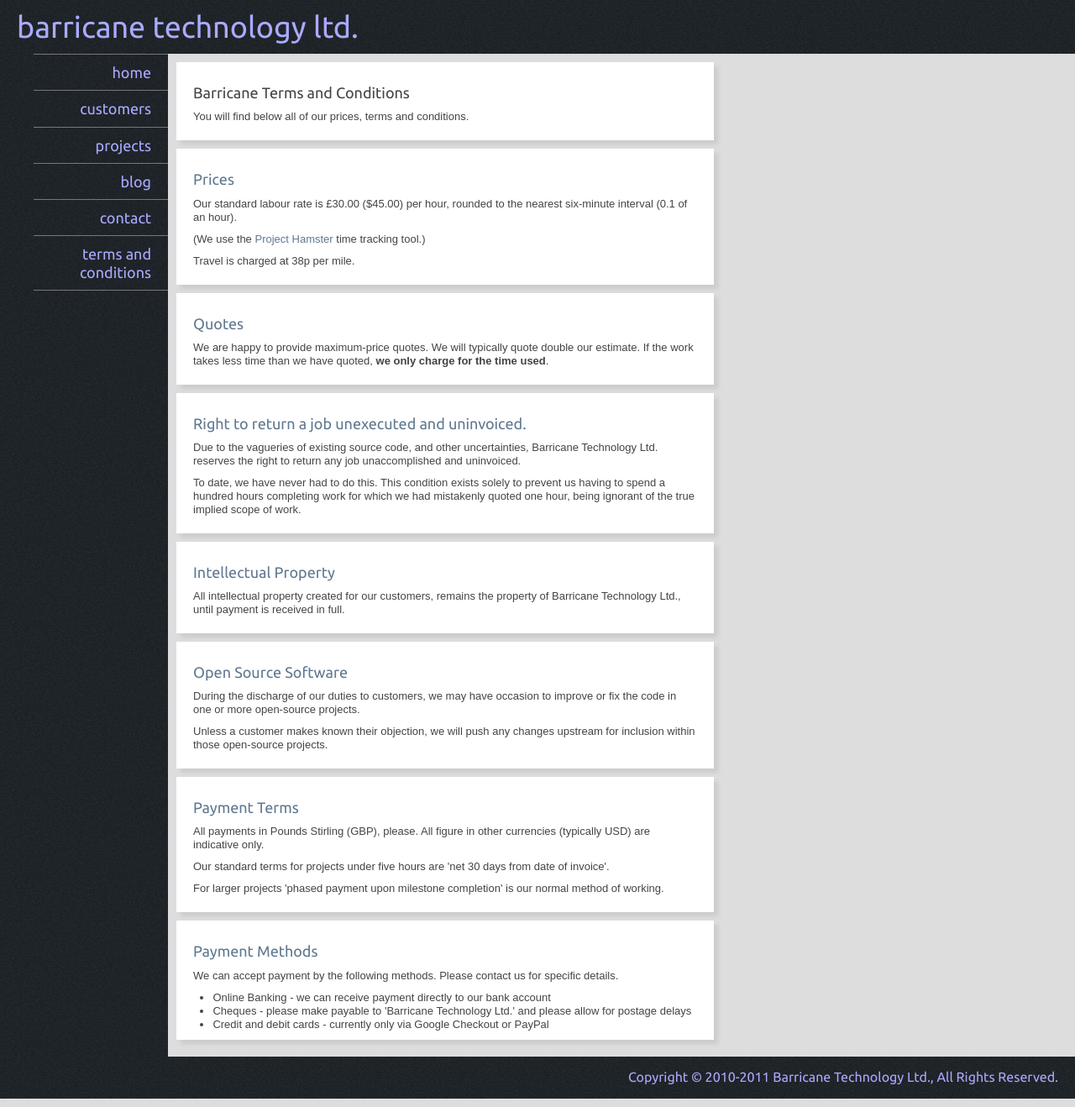
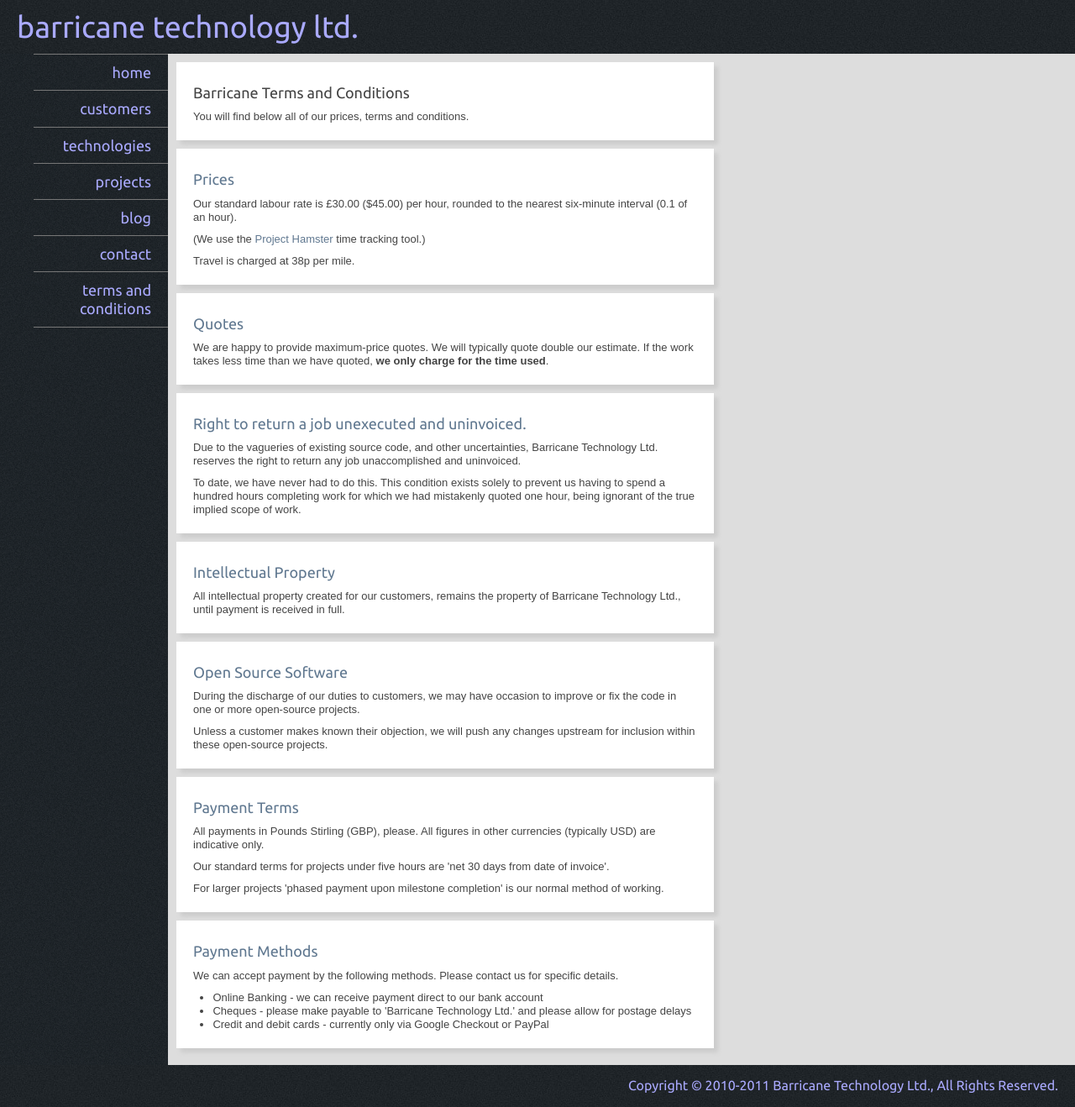
Before and after one commit to chrisdew/chrisdew.github.com, a Jekyll site: the page built from terms-and-conditions.html, in a window 1280 px wide. Shown: the whole page at 84% size. Built offline with Jekyll 4.4.1, drawn with Linux system fonts in a browser that asks for light colours; nearby versions of some CDN libraries; Markdown is read by kramdown in place of the engine named in the settings.

Commit message:
technologies

```diff
--- a/_layouts/default.html
+++ b/_layouts/default.html
@@ -63,6 +63,7 @@
           <ul>
             <li><a href="/">home</a></li>
             <li><a href="/customers">customers</a></li>
+            <li><a href="/technologies">technologies</a></li>
             <li><a href="/projects">projects</a></li>
             <li><a href="/blog">blog</a></li>
             <li><a href="/contact">contact</a></li>
--- a/css/index.css
+++ b/css/index.css
@@ -115,6 +115,10 @@ article p {
     margin-top: 10px;
     margin-bottom: 10px;
 }
+article ul {
+    margin-top: 10px;
+    margin-bottom: 10px;
+}
 
 #footer {
     font-family: 'Ubuntu', serif;
--- a/index.html
+++ b/index.html
@@ -36,6 +36,7 @@ title: Barricane Technology Ltd.
   <p>All of our software developers have at least ten years experience
     in the software industry.
   </p>
+  <p>Also, we have PRINCE2 qualified staff, in case that is your sort of thing.</p>
 </article>
 
 <article>
@@ -53,7 +54,7 @@ title: Barricane Technology Ltd.
 
 <article>
   <header>
-    <h2>Why hire Barricane, rather than IBM?</h2>
+    <h2>Why hire Barricane, rather than IBM/Accenture/Fujitsu?</h2>
   </header>
   <p>
     Did we say we specialised in small projects?
--- a/terms-and-conditions.html
+++ b/terms-and-conditions.html
@@ -52,7 +52,7 @@ title: Barricane Terms and Conditions
   </header>
   <p>During the discharge of our duties to customers, we may have occasion to improve or fix the code in one or more open-source projects.</p>
   <p>Unless a customer
-    makes known their objection, we will push any changes upstream for inclusion within those open-source projects.
+    makes known their objection, we will push any changes upstream for inclusion within these open-source projects.
   </p>
 </article>
 
@@ -60,7 +60,7 @@ title: Barricane Terms and Conditions
   <header>
     <h1><a name="IP">Payment Terms</a></h1>
   </header>
-  <p>All payments in Pounds Stirling (GBP), please.  All figure in other currencies (typically USD) are indicative only.</p>
+  <p>All payments in Pounds Stirling (GBP), please.  All figures in other currencies (typically USD) are indicative only.</p>
   <p>Our standard terms for projects under five hours are 'net 30 days from date of invoice'.
   </p>
   <p>For larger projects 'phased payment upon milestone completion' is our normal method of working.
@@ -73,7 +73,7 @@ title: Barricane Terms and Conditions
   </header>
   <p>We can accept payment by the following methods.  Please contact us for specific details.</p>
   <ul>
-    <li>Online Banking - we can receive payment directly to our bank account</li>
+    <li>Online Banking - we can receive payment direct to our bank account</li>
     <li>Cheques - please make payable to 'Barricane Technology Ltd.' and please allow for postage delays</li>
     <li>Credit and debit cards - currently only via Google Checkout or PayPal</li>
   </ul>
```
Also changed, not shown: technologies.html (added, +29 -0 lines), images/java.jpg (added), images/java.png (added), images/nodejs.png (added).
